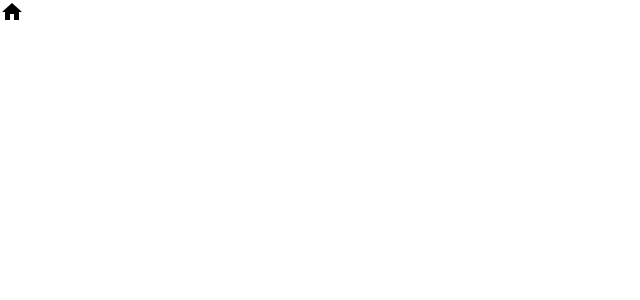
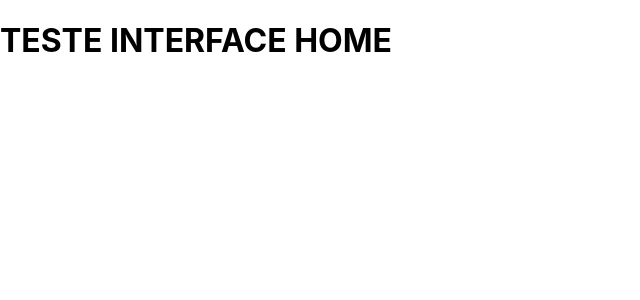
Before and after one commit to jeanjlp/doce_maria_kids, a React (Create React App) app: page /home in a window 1280 px wide. Shown: the top 300 px of the page, without its empty margins (0-640 px from the left). Built offline with nearby package versions, Linux system fonts and the light colour scheme.

Commit message:
Mudança interface Home

```diff
--- a/src/components/home.js
+++ b/src/components/home.js
@@ -1,10 +1,12 @@
 import * as React from 'react';
-import SvgIcon from '@material-ui/core/SvgIcon';
-function Home(props) {
+function Home() {
   return (
-    <SvgIcon {...props}>
-      <path d="M10 20v-6h4v6h5v-8h3L12 3 2 12h3v8z" />
-    </SvgIcon>
+    <div className="Home">
+      <header className="Home-header">
+        <h1>TESTE INTERFACE HOME</h1>
+        </header>
+
+    </div>
   );
 }
 export default Home;
--- a/src/index.js
+++ b/src/index.js
@@ -2,7 +2,7 @@ import React from 'react';
 import ReactDOM from 'react-dom';
 import './index.css';
 
-import Routes from './Routes'
+import Routes from './routes'
 
 ReactDOM.render(
   <React.StrictMode>
```
Also changed, not shown: src/middleware.js (added), 2 other files (tests, documents, lock files or other folders).
